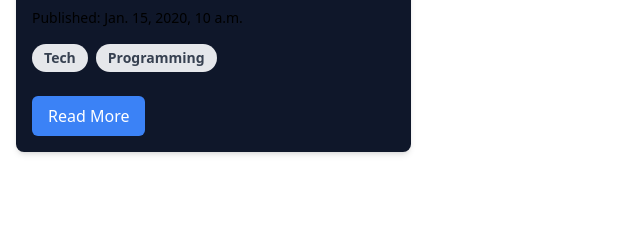
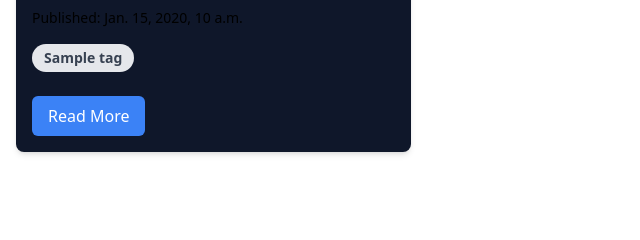
Before and after one commit to 0xbdg/portofolio, a Django app: template app/templates/pages/article.html in a window 1280 px wide. Shown: the part 524-764 px from the top of the page, without its empty margins (0-640 px from the left). Run offline with Django 5.2, Linux system fonts and the light colour scheme; the template is opened without the code that fills it: most values are stand-ins (such as "Sample title", 1, 10 or a date in 2020); grey boxes marked "Sample" are stand-in pictures; style sheets or scripts are compiled from the project's sources; some libraries are stand-ins or nearby versions.

Commit message:
perbagus

```diff
--- a/app/admin.py
+++ b/app/admin.py
@@ -11,7 +11,7 @@ class ProjectConf(admin.ModelAdmin):
     list_filter = ["category"]
 
 class ArticleConf(admin.ModelAdmin):
-    list_display = ("title","description","tags","content","thumbnail","date")
+    list_display = ("title","description","content","thumbnail","date")
     filter_horizontal = ('tags',)
 
     def tags(self, obj):
@@ -27,6 +27,7 @@ class VideoConf(admin.ModelAdmin):
     list_display = ("title","video","thumbnail","date")
 
 admin.site.unregister(Group)
+admin.site.register(Tag)
 admin.site.register(tbl_project,ProjectConf)
 admin.site.register(tbl_blog,ArticleConf)
 admin.site.register(tbl_contact,ContactConf)
--- a/app/models.py
+++ b/app/models.py
@@ -13,7 +13,7 @@ PROJECT_TYPE = (
 
 TAGS = (
     ("Tech","Tech"),
-    ('Programming','Programming'),
+    ("Programming","Programming"),
     ('Web Development','Web Development'),
     ('Malware Development', 'Malware Development'),
     ('Malware Analysis','Malware Analysis'),
@@ -23,7 +23,7 @@ TAGS = (
 )
 
 class Tag(models.Model):
-    name = models.CharField(max_length=50,choices=TAGS)
+    name = models.CharField(max_length=100,choices=TAGS)
 
     def __str__(self):
         return self.name
--- a/app/templates/pages/article.html
+++ b/app/templates/pages/article.html
@@ -17,8 +17,9 @@
                 </div>
                 <p class="text-sm">Published: {{ item.date }}</p>
                 <div class="flex flex-wrap mt-4">
-                    <span class="inline-block bg-gray-200 rounded-full px-3 py-1 text-sm font-semibold text-gray-700 mr-2 mb-2">Tech</span>
-                    <span class="inline-block bg-gray-200 rounded-full px-3 py-1 text-sm font-semibold text-gray-700 mr-2 mb-2">Programming</span>
+                    {% for tag in item.tags.all %}
+                    <span class="inline-block bg-gray-200 rounded-full px-3 py-1 text-sm font-semibold text-gray-700 mr-2 mb-2">{{ tag }}</span>
+                    {% endfor %}
                 </div>
                 <button onclick="window.location.href='{% url 'article-detail' article_id=item.id %}'" class="block text-center bg-blue-500 text-white px-4 py-2 rounded-md mt-4 hover:bg-blue-600 focus:outline-none focus:bg-blue-600">Read More</button>
             </div>
```
Also changed, not shown: app/templates/detail_page/article_detail.html (+7 -1 lines).
